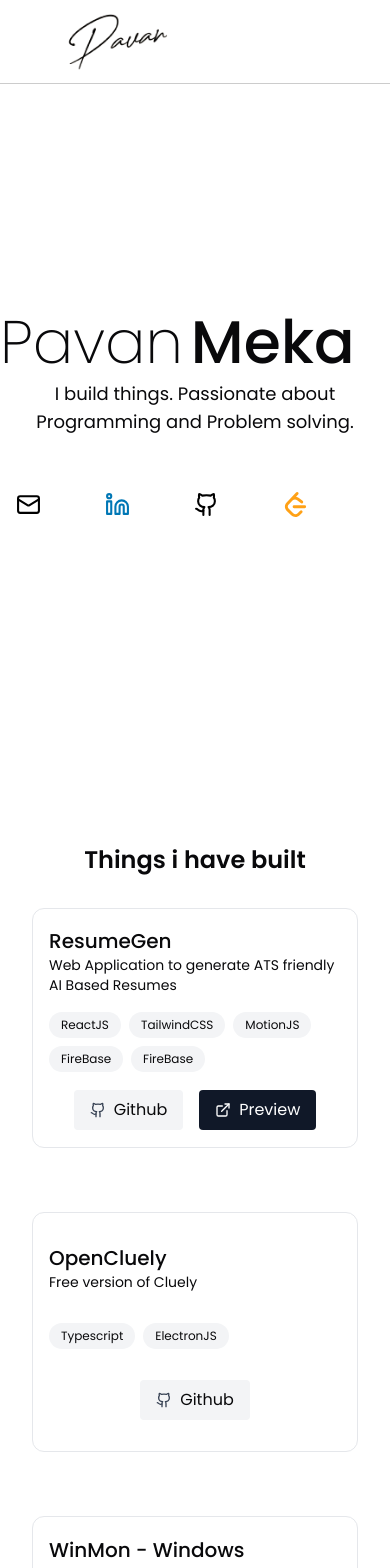
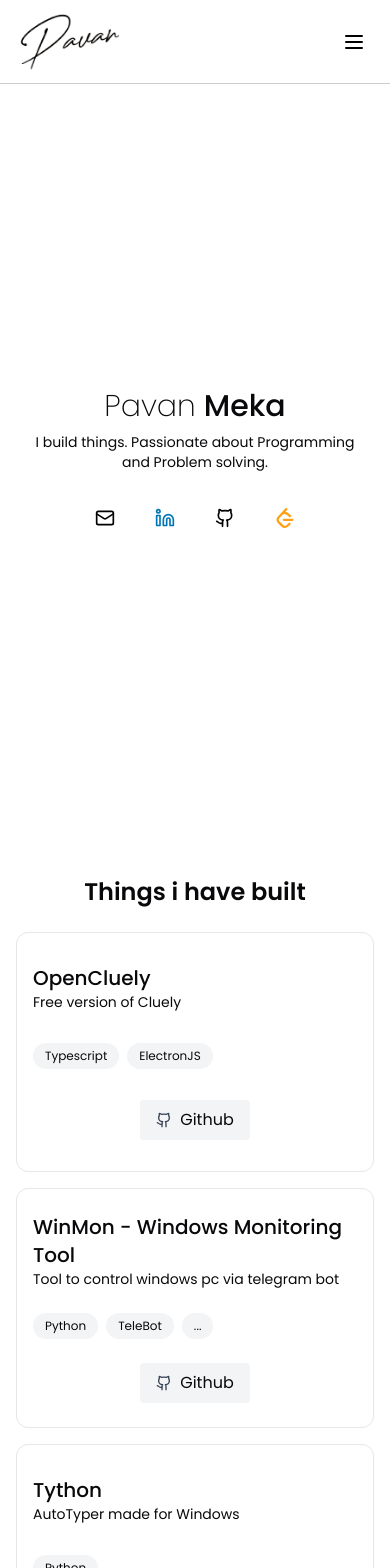
Before and after one commit to PavanMeka09/Portfolio, a React (Vite) app: page / in a window 390 px wide. Shown: the top 1568 px of the page. Built offline with nearby package versions, Linux system fonts and the light colour scheme.

Commit message:
make mobile responsive

```diff
--- a/src/Components/Card.jsx
+++ b/src/Components/Card.jsx
@@ -3,7 +3,7 @@ import { LuExternalLink, LuGithub } from 'react-icons/lu';
 export const Card = (props) => {
   return (
     <div
-      className="relative h-[15rem] w-[25rem] border-[1px] border-gray-200 dark:border-gray-800 bg-white dark:bg-gray-900 transition-all duration-300 flex flex-col justify-evenly py-4 items-center rounded-xl px-4 gap-4 hover:border-gray-400 dark:hover:border-gray-600 hover:scale-[1.02] hover:shadow-lg dark:hover:shadow-gray-800/50"
+      className="relative w-full max-w-[25rem] h-auto min-h-[15rem] border-[1px] border-gray-200 dark:border-gray-800 bg-white dark:bg-gray-900 transition-all duration-300 flex flex-col justify-evenly py-4 items-center rounded-xl px-4 gap-4 hover:border-gray-400 dark:hover:border-gray-600 hover:scale-[1.02] hover:shadow-lg dark:hover:shadow-gray-800/50"
     >
       <div className='w-[100%]'>
         <h1 className='text-xl font-[500] text-gray-900 dark:text-gray-100'>{props.name}</h1>
@@ -16,7 +16,7 @@ export const Card = (props) => {
           </p>
         ))}
       </div>
-      <div className='flex w-[100%] justify-center gap-4 transition-all'>
+      <div className='flex w-[100%] justify-center gap-4 transition-all flex-wrap'>
         {props.github && <a target='_blank' href={props.github} className='bg-gray-100 dark:bg-gray-800 text-gray-700 dark:text-gray-300 cursor-pointer px-4 py-2 rounded flex gap-2 hover:-translate-y-1 transition-all items-center'>
           <LuGithub/>
           <p>Github</p>
--- a/src/Components/Footer.jsx
+++ b/src/Components/Footer.jsx
@@ -1,6 +1,6 @@
 export const Footer = () => {
   return (
-    <div className='h-[8vh] w-screen bg-transparent flex gap-1 justify-center items-center border-t-1 text-sm font-semibold text-zinc-700'>
+    <div className='min-h-[8vh] w-screen bg-transparent flex gap-1 justify-center items-center border-t border-black/20 dark:border-white/20 text-sm font-semibold text-zinc-700 px-4 py-4'>
       <p>
         Made by
       </p>
--- a/src/Components/Navbar.jsx
+++ b/src/Components/Navbar.jsx
@@ -1,17 +1,35 @@
 import black from '../assets/black.png'
 import { ThemeSwitcher } from '../utils/ThemeSwitcher'
+import { useState } from 'react'
+import { LuMenu, LuX } from 'react-icons/lu'
 
 export const Navbar = () => {
+  const [isMenuOpen, setIsMenuOpen] = useState(false);
+
   return (
     <div className='h-[10vh] w-screen bg-transparent flex justify-center items-center fixed top-0 z-[100]'>
-      <div className='h-[100%] w-[100%] border-b-[1px] border-black/20 dark:border-white/20 flex justify-between items-center px-16 bg-clip-padding backdrop-filter backdrop-blur-lg'>
+      <div className='h-[100%] w-[100%] border-b-[1px] border-black/20 dark:border-white/20 flex justify-between items-center px-4 sm:px-16 bg-clip-padding backdrop-filter backdrop-blur-lg'>
         <a href="https://pavanmeka.vercel.app" className='h-[130%]'>
           <img src={black} className='h-[100%] rounded-full dark:filter dark:invert'/>
         </a>
         <div className='hidden gap-10 sm:flex'>
           <ThemeSwitcher className="p-2 hover:bg-black/5 dark:hover:bg-white/10 rounded-md cursor-pointer"/>
         </div>
+        <button
+          className='sm:hidden p-2 hover:bg-black/5 dark:hover:bg-white/10 rounded-md cursor-pointer'
+          onClick={() => setIsMenuOpen(!isMenuOpen)}
+        >
+          {isMenuOpen ? <LuX size={24} /> : <LuMenu size={24} />}
+        </button>
       </div>
+      {/* Mobile Menu */}
+      {isMenuOpen && (
+        <div className='fixed top-[10vh] left-0 w-full bg-white dark:bg-zinc-950 border-b border-black/20 dark:border-white/20 sm:hidden'>
+          <div className='flex flex-col items-center py-4'>
+            <ThemeSwitcher className="p-2 hover:bg-black/5 dark:hover:bg-white/10 rounded-md cursor-pointer"/>
+          </div>
+        </div>
+      )}
     </div>
   )
 }
--- a/src/Pages/Hero.jsx
+++ b/src/Pages/Hero.jsx
@@ -8,8 +8,8 @@ import {
   SiMysql, SiPostgresql, SiMongodb, SiFirebase,
   SiPrisma,
   SiGit, SiGithub,
- SiDocker, SiKubernetes,
- SiLeetcode
+  SiDocker, SiKubernetes,
+  SiLeetcode
 } from "react-icons/si";
 import { FaAws, FaJava } from "react-icons/fa";
 
@@ -43,28 +43,27 @@ const itemVariants = {
 
 export const Hero = () => {
   return (
-
-    <div className='relative h-screen w-screen flex flex-col lg:flex-row justify-evenly items-center overflow-hidden'>
-      <div className='relative z-10 text-center flex flex-col justify-center items-start gap-10'>
-        <div className='flex flex-col justify-center items-start'>
-          <span className='flex flex-row gap-2'>
-            <h1 className='text-6xl font-extralight mb-2'>Pavan</h1>
-            <h1 className='text-6xl font-medium mb-2'>Meka</h1>
+    <div className='relative min-h-screen w-full flex flex-col lg:flex-row justify-center items-center px-4 sm:px-6 lg:px-8 overflow-hidden pt-[10vh]'>
+      <div className='relative z-10 text-center lg:text-left flex flex-col justify-center items-center lg:items-start gap-6 sm:gap-8 lg:gap-10 max-w-4xl'>
+        <div className='flex flex-col justify-center items-center lg:items-start'>
+          <span className='flex flex-row gap-2 flex-wrap justify-center lg:justify-start'>
+            <h1 className='text-3xl sm:text-4xl lg:text-6xl font-extralight mb-2'>Pavan</h1>
+            <h1 className='text-3xl sm:text-4xl lg:text-6xl font-medium mb-2'>Meka</h1>
           </span>
-          <p className='text-lg'>I build things. Passionate about Programming and Problem solving.</p>
+          <p className='text-sm sm:text-base lg:text-lg text-center lg:text-left max-w-[90%] sm:max-w-none'>I build things. Passionate about Programming and Problem solving.</p>
         </div>
-        <div className='flex gap-8 z-10'>
-          <a href="mailto:mekapavan99@gmail.com" className='p-4 rounded-xl hover:bg-zinc-100 transition-all dark:text-white dark:hover:bg-zinc-800'>
-            <LuMail size={25} className="text-black dark:text-white"/>
+        <div className='flex gap-4 sm:gap-6 lg:gap-8 z-10 flex-wrap justify-center lg:justify-start'>
+          <a href="mailto:mekapavan99@gmail.com" className='p-3 sm:p-4 rounded-xl hover:bg-zinc-100 transition-all dark:text-white dark:hover:bg-zinc-800'>
+            <LuMail size={20} className="text-black dark:text-white sm:w-[25px] sm:h-[25px]"/>
           </a>
-          <a href="https://www.linkedin.com/in/pavanmeka99" target='_blank' className='p-4 rounded-xl hover:bg-zinc-100 transition-all dark:text-white dark:hover:bg-zinc-800'>
-            <LuLinkedin size={25} className="text-[#0077B5] dark:text-[#0077B5]"/>
+          <a href="https://www.linkedin.com/in/pavanmeka99" target='_blank' className='p-3 sm:p-4 rounded-xl hover:bg-zinc-100 transition-all dark:text-white dark:hover:bg-zinc-800'>
+            <LuLinkedin size={20} className="text-[#0077B5] dark:text-[#0077B5] sm:w-[25px] sm:h-[25px]"/>
           </a>
-          <a href="https://github.com/PavanMeka09" target='_blank' className='p-4 rounded-xl hover:bg-zinc-100 transition-all dark:text-white dark:hover:bg-zinc-800'>
-            <LuGithub size={25} className="text-black dark:text-white"/>
+          <a href="https://github.com/PavanMeka09" target='_blank' className='p-3 sm:p-4 rounded-xl hover:bg-zinc-100 transition-all dark:text-white dark:hover:bg-zinc-800'>
+            <LuGithub size={20} className="text-black dark:text-white sm:w-[25px] sm:h-[25px]"/>
           </a>
-          <a href="https://leetcode.com/u/mekapavan99/" target='_blank' className='p-4 rounded-xl hover:bg-zinc-100 transition-all dark:text-white dark:hover:bg-zinc-800'>
-            <SiLeetcode size={25} className="text-[#FFA116] dark:text-[#FFA116]"/>
+          <a href="https://leetcode.com/u/mekapavan99/" target='_blank' className='p-3 sm:p-4 rounded-xl hover:bg-zinc-100 transition-all dark:text-white dark:hover:bg-zinc-800'>
+            <SiLeetcode size={20} className="text-[#FFA116] dark:text-[#FFA116] sm:w-[25px] sm:h-[25px]"/>
           </a>
         </div>
       </div>
--- a/src/Pages/Projects.jsx
+++ b/src/Pages/Projects.jsx
@@ -1,16 +1,19 @@
 import { Card } from '../Components/Card'
+import { FaArrowRight } from "react-icons/fa6";
 
 export const Projects = () => {
   return (<>
-    <div className='min-h-[500px] w-screen' id='projects'>
-      <h1 className='text-2xl font-semibold text-center'>Things i have built</h1>
-      <div className='flex justify-center items-center flex-wrap p-8 gap-16'>
-      <Card name="ResumeGen" desc='Web Application to generate ATS friendly AI Based Resumes' stack={["ReactJS", "TailwindCSS", "MotionJS", "FireBase", "FireBase"]} github='https://github.com/PavanMeka09/ResumeGen' preview='https://pmresumegen.vercel.app/'/>
-      <Card name="OpenCluely" desc='Free version of Cluely' stack={["Typescript", "ElectronJS"]} github='https://github.com/PavanMeka09/OpenCluely'/>
-      <Card name="WinMon - Windows Monitoring Tool" desc='Tool to control windows pc via telegram bot' stack={["Python", "TeleBot", "..."]} github='https://github.com/PavanMeka09/WinMon'/>
-      <Card name="Tython" desc='AutoTyper made for Windows' stack={["Python"]} github='https://github.com/PavanMeka09/Tython'/>
-      <Card name="UPIQrGen" desc='UPI Payment QR Code Generator' stack={["HTML", "tailwindCSS", "JS"]} github='https://github.com/PavanMeka09/upiqrgen' preview="https://pavanmeka09.github.io/upiqrgen/"/>
-      <Card name="Project0" desc='Modern Financial Management tool' stack={["Typescript", "NextJs", "tailwindCSS"]} github='https://github.com/PavanMeka09/upiqrgen' preview="https://pavanmeka09.github.io/upiqrgen/"/>
+    <div className='min-h-[500px] w-full max-w-7xl mx-auto px-4 sm:px-6 lg:px-8 py-8 sm:py-12' id='projects'>
+      <h1 className='text-2xl lg:text-3xl font-semibold text-center mb-6 sm:mb-8'>Things i have built</h1>
+      <div className='grid grid-cols-1 sm:grid-cols-2 gap-4 sm:gap-6 lg:gap-8 max-w-4xl mx-auto'>
+        {/* <Card name="ResumeGen" desc='Web Application to generate ATS friendly AI Based Resumes' stack={["ReactJS", "TailwindCSS", "MotionJS", "FireBase", "FireBase"]} github='https://github.com/PavanMeka09/ResumeGen' preview='https://pmresumegen.vercel.app/'/> */}
+        <Card name="OpenCluely" desc='Free version of Cluely' stack={["Typescript", "ElectronJS"]} github='https://github.com/PavanMeka09/OpenCluely'/>
+        <Card name="WinMon - Windows Monitoring Tool" desc='Tool to control windows pc via telegram bot' stack={["Python", "TeleBot", "..."]} github='https://github.com/PavanMeka09/WinMon'/>
+        <Card name="Tython" desc='AutoTyper made for Windows' stack={["Python"]} github='https://github.com/PavanMeka09/Tython'/>
+        <Card name="UPIQrGen" desc='UPI Payment QR Code Generator' stack={["HTML", "tailwindCSS", "JS"]} github='https://github.com/PavanMeka09/upiqrgen' preview="https://pavanmeka09.github.io/upiqrgen/"/>
+      </div>
+      <div className='flex justify-center mt-6 sm:mt-8'>
+        <a className='dark:text-zinc-400 dark:hover:text-zinc-200 flex items-center gap-1 text-sm text-zinc-500 hover:text-zinc-700 hover:underline hover:gap-2 transition-all' href='https://github.com/PavanMeka09?tab=repositories' target='_blank'>view more <FaArrowRight /></a>
       </div>
     </div>
   </>
--- a/src/utils/ThemeSwitcher.jsx
+++ b/src/utils/ThemeSwitcher.jsx
@@ -5,8 +5,11 @@ import { motion, AnimatePresence } from "motion/react";
 export const ThemeSwitcher = (props) => {
   const [isDark, setIsDark] = useState(() => {
     const savedTheme = localStorage.getItem("isDark");
+    const systemPrefersDark = window.matchMedia('(prefers-color-scheme: dark)').matches;
+
     if (savedTheme === null) {
-      return window.matchMedia('(prefers-color-scheme: dark)').matches;
+      localStorage.setItem("isDark", systemPrefersDark);
+      return systemPrefersDark;
     }
     return savedTheme === "true";
   });
@@ -14,10 +17,10 @@ export const ThemeSwitcher = (props) => {
   const [isAnimating, setIsAnimating] = useState(false);
 
   useEffect(() => {
-    // Listen for system theme changes
     const mediaQuery = window.matchMedia('(prefers-color-scheme: dark)');
     const handleChange = (e) => {
       if (localStorage.getItem("isDark") === null) {
+        localStorage.setItem("isDark", e.matches);
         setIsDark(e.matches);
       }
     };
```
